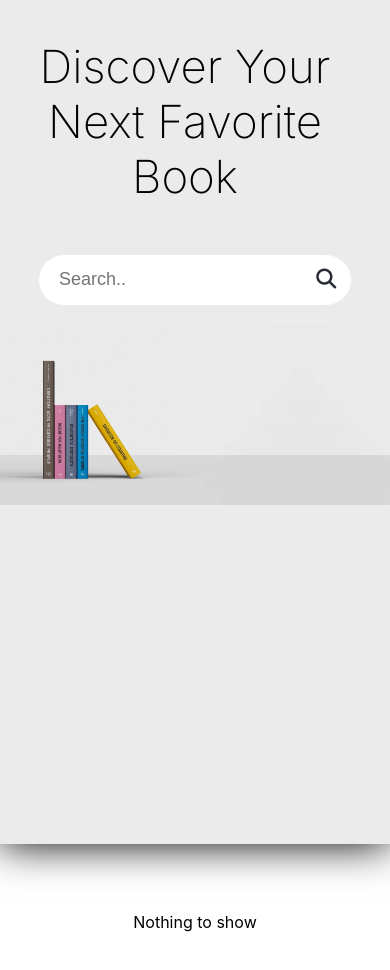
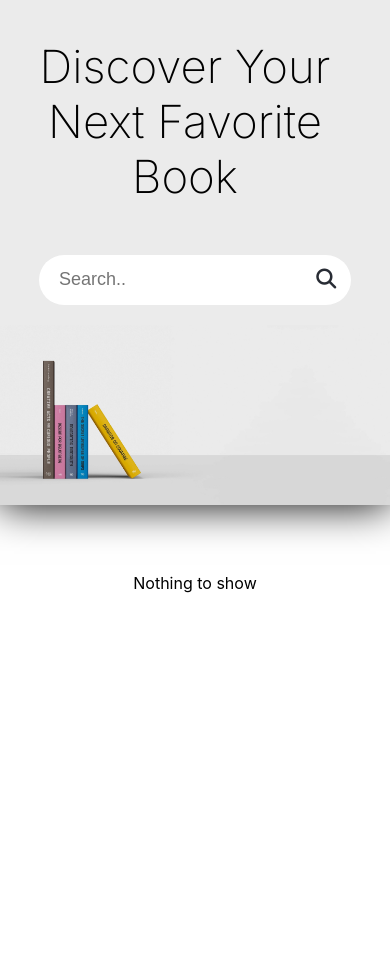
Before and after one commit to dvirha9/Book-Finder, a React (Create React App) app: page / in a window 390 px wide. Shown: the top 970 px of the page. Built offline with nearby package versions, Linux system fonts and the light colour scheme.

Commit message:
Fixed responsive properties

```diff
--- a/src/Components/Header/Header.css
+++ b/src/Components/Header/Header.css
@@ -48,6 +48,7 @@
   }
   .App .header {
     align-items: center;
+    height: auto;
     /* background-position: 10% 100%;
     background-size: 300%;
     background-repeat: no-repeat;
--- a/src/Components/SearchBar/SearchBar.css
+++ b/src/Components/SearchBar/SearchBar.css
@@ -4,7 +4,7 @@
   }
 
   .search-input {
-    height: 100%;
+    min-height: 50px;
     width: 100%;
     padding-left: 20px;
     padding-right: 60px;
```
